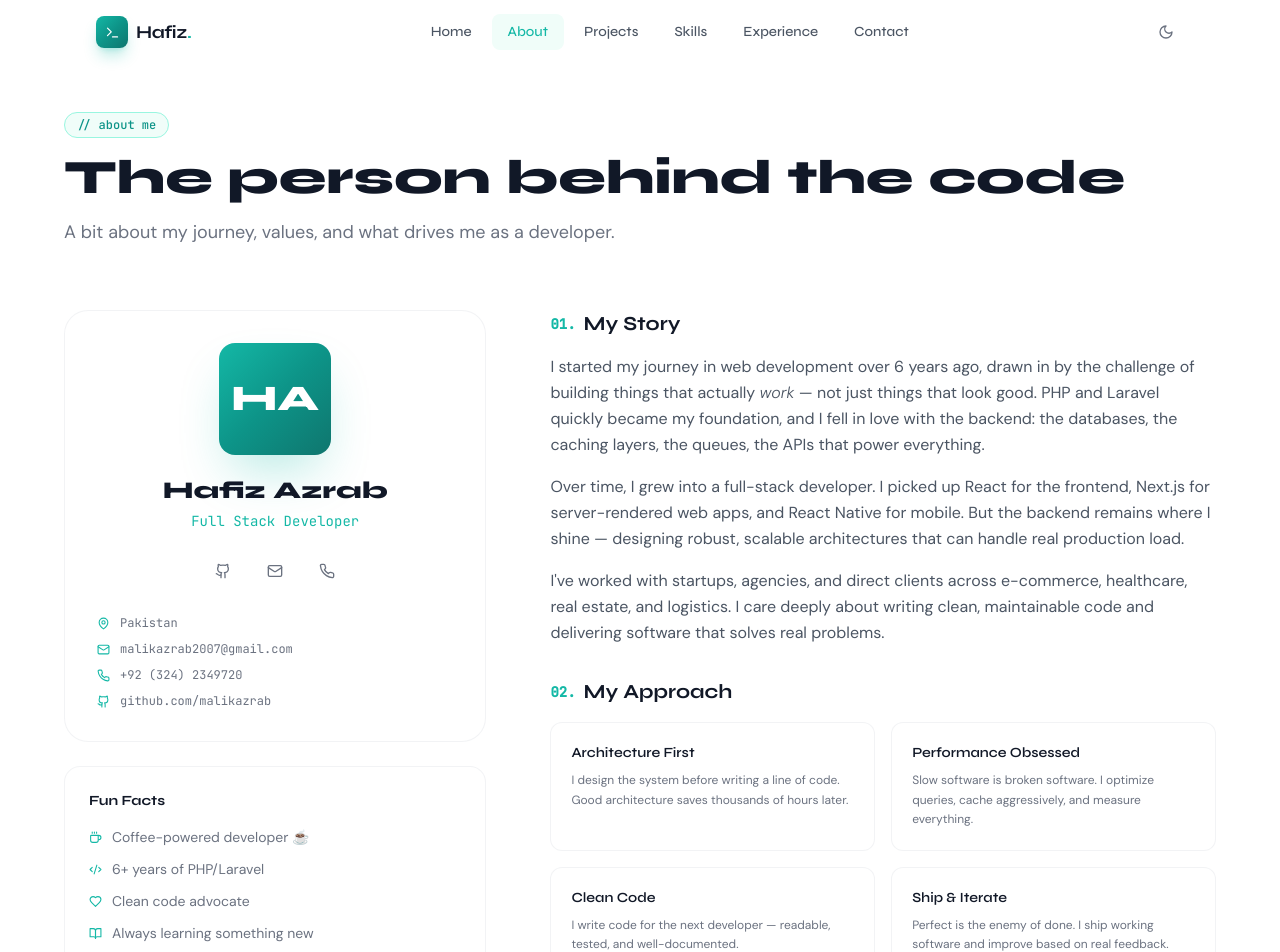
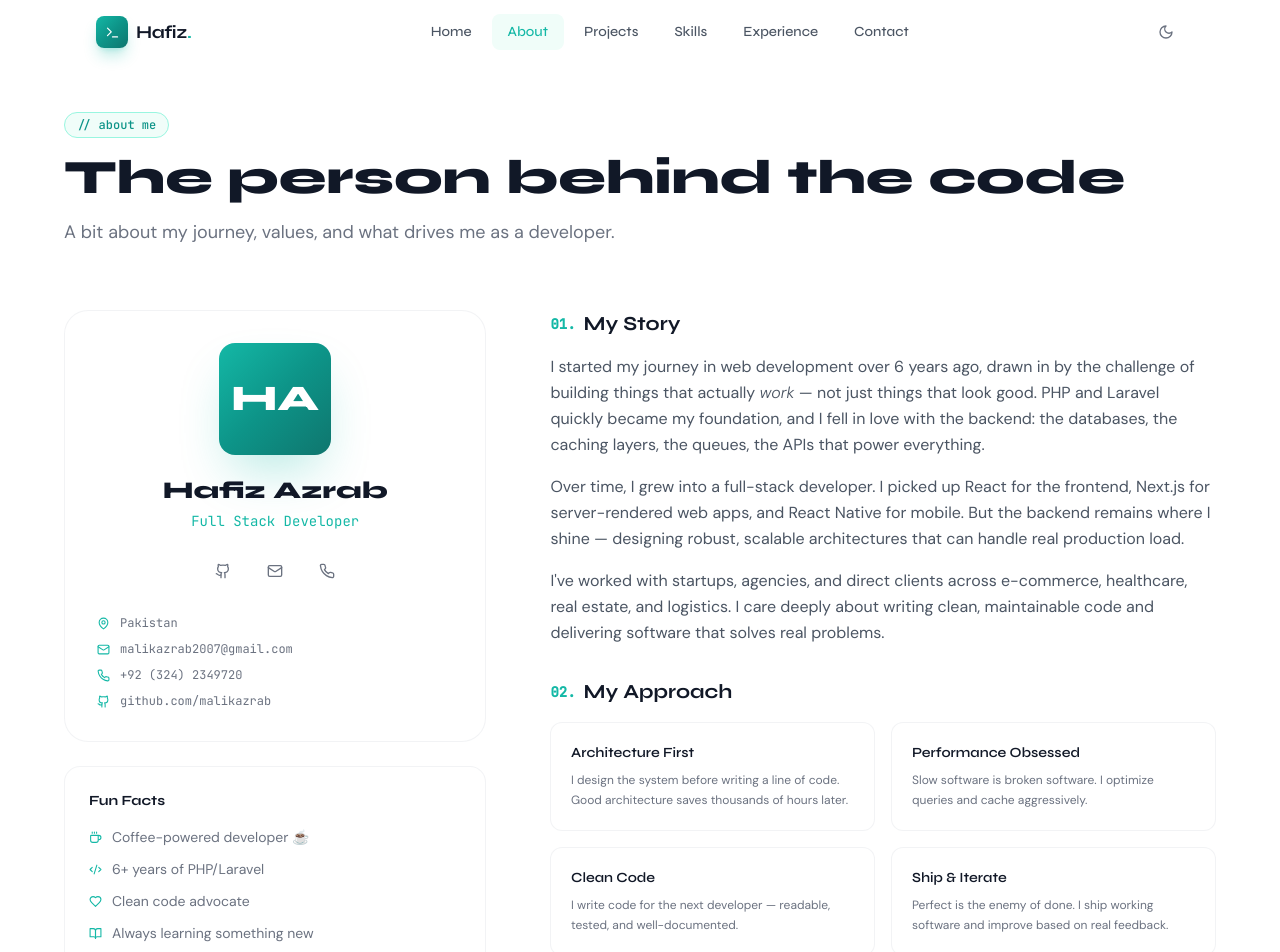
Before and after one commit to malikazrab/my-portfolio, a React (Create React App) app: page /about in a window 1280 px wide. Shown: the top 952 px of the page. Built offline with nearby package versions, Linux system fonts and the light colour scheme.

Commit message:
make UI smooth

```diff
--- a/src/App.jsx
+++ b/src/App.jsx
@@ -16,9 +16,9 @@ export const ThemeContext = createContext();
 export const useTheme = () => useContext(ThemeContext);
 
 const pageVariants = {
-  initial: { opacity: 0, y: 20 },
-  animate: { opacity: 1, y: 0, transition: { duration: 0.4, ease: [0.25, 0.46, 0.45, 0.94] } },
-  exit: { opacity: 0, y: -10, transition: { duration: 0.25 } },
+  initial: { opacity: 0, y: 10 },
+  animate: { opacity: 1, y: 0, transition: { duration: 0.4, ease: [0.16, 1, 0.3, 1] } },
+  exit: { opacity: 0, transition: { duration: 0.2 } },
 };
 
 function AnimatedRoutes() {
@@ -34,7 +34,6 @@ function AnimatedRoutes() {
           <Route path="/experience" element={<Experience />} />
           <Route path="/contact" element={<Contact />} />
         </Routes>
-        <Footer />
       </motion.div>
     </AnimatePresence>
   );
@@ -56,9 +55,10 @@ export default function App() {
   return (
     <ThemeContext.Provider value={{ dark, setDark }}>
       <Router>
-        <div className={`min-h-screen transition-colors duration-300 ${dark ? "dark bg-dark-900 text-gray-100" : "bg-white text-gray-900"}`}>
+        <div className={`min-h-screen transition-colors duration-500 ease-in-out ${dark ? "dark bg-dark-900 text-gray-100" : "bg-white text-gray-900"}`}>
           <Navbar />
           <AnimatedRoutes />
+          <Footer />
         </div>
       </Router>
     </ThemeContext.Provider>
--- a/src/components/Navbar.jsx
+++ b/src/components/Navbar.jsx
@@ -61,7 +61,7 @@ export default function Navbar() {
       <motion.header
         initial={{ y: -80 }}
         animate={{ y: 0 }}
-        transition={{ duration: 0.5, ease: [0.25, 0.46, 0.45, 0.94] }}
+        transition={{ duration: 0.7, ease: [0.16, 1, 0.3, 1] }}
         className={`fixed top-0 left-0 right-0 z-50 transition-all duration-300 ${
           scrolled ? "glass shadow-lg shadow-black/5" : "bg-transparent"
         }`}
--- a/src/data/portfolio.js
+++ b/src/data/portfolio.js
@@ -16,7 +16,7 @@ export const projects = [
     id: 1,
     title: "CMS Portal",
     description: "Multi-vendor marketplace with real-time inventory management, Stripe payments, and a Laravel backend serving a React storefront. Handles 10k+ daily transactions.",
-    emoji: "🛒",
+    emoji: "🖥️",
     tags: ["Laravel", "React", "MySQL", "Redis", "Stripe"],
     category: "fullstack",
     github: "https://github.com/malikazrab",
@@ -32,7 +32,7 @@ export const projects = [
     id: 2,
     title: "BMW Motorsport Site",
     description: "Patient records, appointment scheduling, prescription management, and billing — all in one Laravel-powered platform with role-based access control.",
-    emoji: "🏥",
+    emoji: "🏎️",
     tags: ["Laravel", "PHP", "MySQL", "React"],
     category: "backend",
     github: "https://github.com/malikazrab",
--- a/src/index.css
+++ b/src/index.css
@@ -19,7 +19,7 @@
   }
 
   body {
-    @apply font-body antialiased transition-colors duration-300;
+    @apply font-body antialiased transition-colors duration-500;
     @apply bg-white text-gray-900;
   }
 
@@ -47,15 +47,21 @@
 
 @layer components {
   .glass {
-    backdrop-filter: blur(16px) saturate(180%);
-    -webkit-backdrop-filter: blur(16px) saturate(180%);
+    backdrop-filter: blur(10px) saturate(150%);
+    -webkit-backdrop-filter: blur(10px) saturate(150%);
     @apply bg-white/80 dark:bg-dark-800/80 border border-white/20 dark:border-white/10;
+    @apply transition-all duration-500;
+    transform: translateZ(0);
+    backface-visibility: hidden;
   }
 
   .glass-card {
-    backdrop-filter: blur(12px);
-    -webkit-backdrop-filter: blur(12px);
+    backdrop-filter: blur(6px);
+    -webkit-backdrop-filter: blur(6px);
     @apply bg-white/60 dark:bg-dark-700/60 border border-gray-200/50 dark:border-white/10;
+    @apply transition-all duration-500;
+    will-change: transform, opacity;
+    transform: translateZ(0);
   }
 
   .brand-gradient {
--- a/src/pages/About.jsx
+++ b/src/pages/About.jsx
@@ -12,7 +12,7 @@ const containerVariants = {
 
 const itemVariants = {
   hidden: { opacity: 0, y: 25 },
-  visible: { opacity: 1, y: 0, transition: { duration: 0.55, ease: [0.25, 0.46, 0.45, 0.94] } },
+  visible: { opacity: 1, y: 0, transition: { duration: 0.8, ease: [0.16, 1, 0.3, 1] } },
 };
 
 export default function About() {
@@ -123,14 +123,19 @@ export default function About() {
               <div className="grid sm:grid-cols-2 gap-4">
                 {[
                   { title: "Architecture First", desc: "I design the system before writing a line of code. Good architecture saves thousands of hours later." },
-                  { title: "Performance Obsessed", desc: "Slow software is broken software. I optimize queries, cache aggressively, and measure everything." },
+                  { title: "Performance Obsessed", desc: "Slow software is broken software. I optimize queries and cache aggressively." },
                   { title: "Clean Code", desc: "I write code for the next developer — readable, tested, and well-documented." },
                   { title: "Ship & Iterate", desc: "Perfect is the enemy of done. I ship working software and improve based on real feedback." },
                 ].map((v) => (
-                  <div key={v.title} className="glass-card rounded-xl p-5 hover:border-brand-300 dark:hover:border-brand-700 transition-colors">
+                  <motion.div
+                    key={v.title}
+                    whileHover={{ y: -5, scale: 1.02 }}
+                    transition={{ type: "spring", stiffness: 400, damping: 25 }}
+                    className="glass-card rounded-xl p-5 hover:border-brand-300 dark:hover:border-brand-700 transition-colors"
+                  >
                     <h4 className="font-display font-semibold text-sm dark:text-white mb-2">{v.title}</h4>
                     <p className="text-xs text-gray-500 dark:text-gray-400 leading-relaxed">{v.desc}</p>
-                  </div>
+                  </motion.div>
                 ))}
               </div>
             </motion.div>
--- a/src/pages/Experience.jsx
+++ b/src/pages/Experience.jsx
@@ -10,7 +10,7 @@ function ExperienceCard({ exp, index }) {
       initial={{ opacity: 0, y: 30 }}
       whileInView={{ opacity: 1, y: 0 }}
       viewport={{ once: true, margin: "-50px" }}
-      transition={{ duration: 0.6, delay: index * 0.1 }}
+      transition={{ duration: 0.8, ease: [0.16, 1, 0.3, 1], delay: index * 0.15 }}
       className="relative"
     >
       {/* Timeline line */}
@@ -25,7 +25,10 @@ function ExperienceCard({ exp, index }) {
         </div>
 
         {/* Card */}
-        <div className="flex-1 glass-card rounded-2xl p-6 sm:p-8 hover:shadow-xl hover:shadow-brand-500/10 hover:-translate-y-0.5 transition-all duration-300 mb-8">
+        <motion.div
+          whileHover={{ y: -5 }}
+          className="flex-1 glass-card rounded-2xl p-6 sm:p-8 hover:shadow-xl hover:shadow-brand-500/10 transition-all duration-300 mb-8"
+        >
           <div className="flex flex-col sm:flex-row sm:items-start justify-between gap-3 mb-5">
             <div>
               <h3 className="font-display font-extrabold text-xl dark:text-white mb-1">{exp.role}</h3>
@@ -67,7 +70,7 @@ function ExperienceCard({ exp, index }) {
               <span key={t} className="skill-pill">{t}</span>
             ))}
           </div>
-        </div>
+        </motion.div>
       </div>
     </motion.div>
   );
--- a/src/pages/Home.jsx
+++ b/src/pages/Home.jsx
@@ -19,7 +19,7 @@ const containerVariants = {
 
 const itemVariants = {
   hidden: { opacity: 0, y: 30 },
-  visible: { opacity: 1, y: 0, transition: { duration: 0.6, ease: [0.25, 0.46, 0.45, 0.94] } },
+  visible: { opacity: 1, y: 0, transition: { duration: 0.8, ease: [0.16, 1, 0.3, 1] } },
 };
 
 export default function Home() {
@@ -30,8 +30,8 @@ export default function Home() {
       {/* Hero Section */}
       <section className="relative min-h-screen flex items-center grid-pattern noise-bg pt-16">
         {/* Background orbs */}
-        <div className="absolute top-1/4 right-1/4 w-96 h-96 rounded-full bg-brand-400/10 blur-3xl animate-pulse2 pointer-events-none" />
-        <div className="absolute bottom-1/4 left-1/6 w-64 h-64 rounded-full bg-brand-600/8 blur-2xl animate-pulse2 pointer-events-none" style={{ animationDelay: "1.5s" }} />
+        <div className="absolute top-1/4 right-1/4 w-96 h-96 rounded-full bg-brand-400/10 blur-[60px] animate-pulse2 pointer-events-none will-change-[filter,transform]" style={{ transform: 'translateZ(0)', backfaceVisibility: 'hidden' }} />
+        <div className="absolute bottom-1/4 left-1/6 w-64 h-64 rounded-full bg-brand-600/8 blur-[40px] animate-pulse2 pointer-events-none will-change-[filter,transform]" style={{ animationDelay: "1.5s", transform: 'translateZ(0)', backfaceVisibility: 'hidden' }} />
 
         <div className="max-w-6xl mx-auto px-4 sm:px-6 lg:px-8 py-20 relative z-10">
           <motion.div
@@ -118,10 +118,11 @@ export default function Home() {
                         </div>
                         <div className="h-1.5 rounded-full bg-gray-200 dark:bg-dark-500 overflow-hidden">
                           <motion.div
-                            initial={{ width: 0 }}
-                            animate={{ width: `${s.pct}%` }}
-                            transition={{ duration: 1, delay: 0.8, ease: "easeOut" }}
-                            className="h-full rounded-full brand-gradient"
+                            initial={{ scaleX: 0 }}
+                            animate={{ scaleX: 1 }}
+                            transition={{ type: "spring", stiffness: 100, damping: 20, delay: 0.8 }}
+                            className="h-full rounded-full brand-gradient origin-left"
+                            style={{ width: `${s.pct}%` }}
                           />
                         </div>
                       </div>
--- a/src/pages/Skills.jsx
+++ b/src/pages/Skills.jsx
@@ -21,11 +21,12 @@ function SkillBar({ name, level, note, delay = 0 }) {
       </div>
       <div className="h-2 rounded-full bg-gray-100 dark:bg-dark-600 overflow-hidden">
         <motion.div
-          initial={{ width: 0 }}
-          whileInView={{ width: `${level}%` }}
+          initial={{ scaleX: 0 }}
+          whileInView={{ scaleX: 1 }}
           viewport={{ once: true }}
-          transition={{ duration: 1, delay: delay + 0.2, ease: [0.25, 0.46, 0.45, 0.94] }}
-          className="h-full rounded-full brand-gradient relative"
+          transition={{ type: "spring", stiffness: 100, damping: 20, delay: delay + 0.2 }}
+          className="h-full rounded-full brand-gradient relative origin-left"
+          style={{ width: `${level}%` }}
         >
           <div className="absolute right-0 top-1/2 -translate-y-1/2 w-3 h-3 rounded-full bg-white dark:bg-dark-900 border-2 border-brand-500 opacity-0 group-hover:opacity-100 transition-opacity" />
         </motion.div>
```
